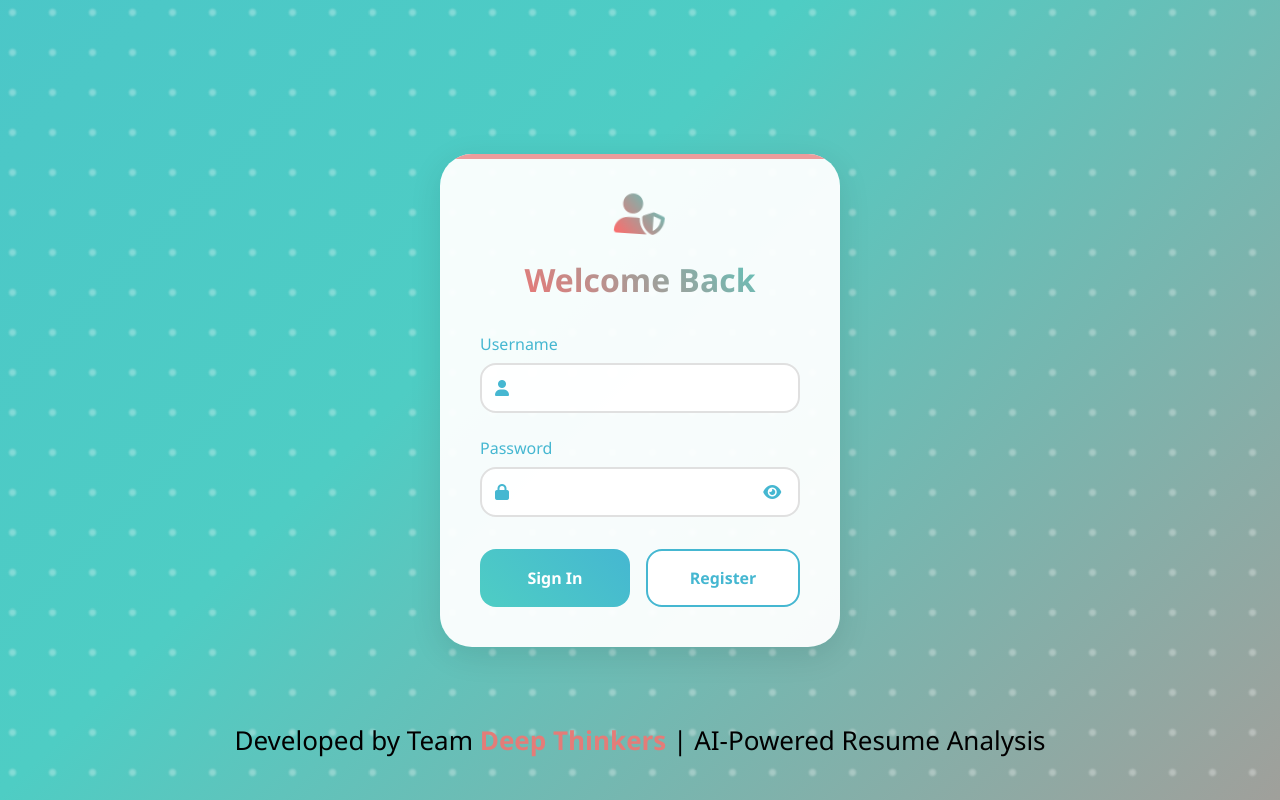
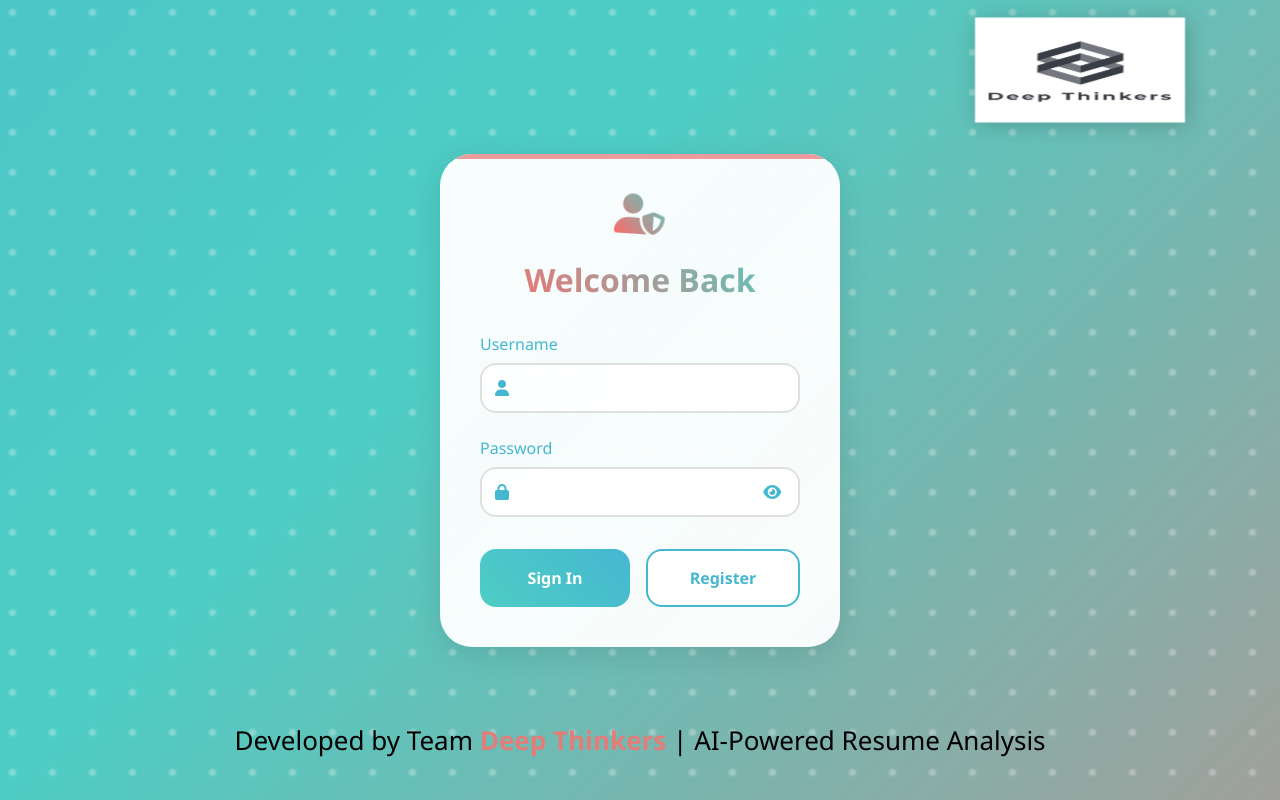
Before and after one commit to DCode-v05/Job-Screening-Assistant, a plain HTML site: page docs/templates/index.html in a window 1280 px wide. Drawn offline with Linux system fonts and the light colour scheme.

Commit message:
Update index.html

```diff
--- a/docs/templates/index.html
+++ b/docs/templates/index.html
@@ -370,7 +370,7 @@
     </style>
 </head>
 <body>
-    <!-- <img src="logo.png" alt="Logo" class="logo1"> -->
+    <img src="logo.png" alt="Logo" class="logo1">
     <div class="container">
         <div class="logo">
             <i class="fas fa-user-shield"></i>
```
